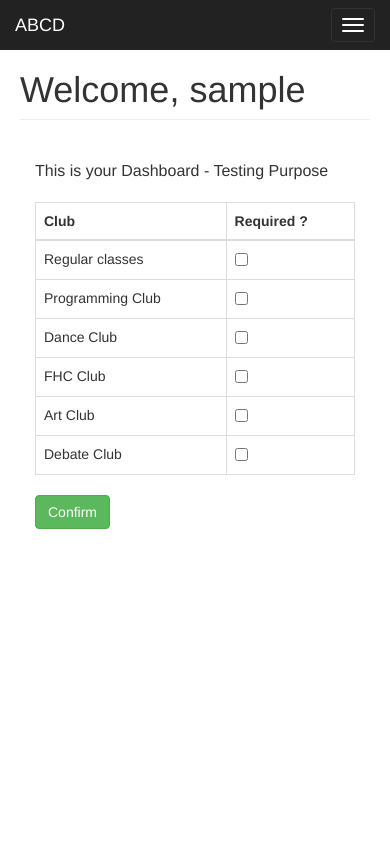
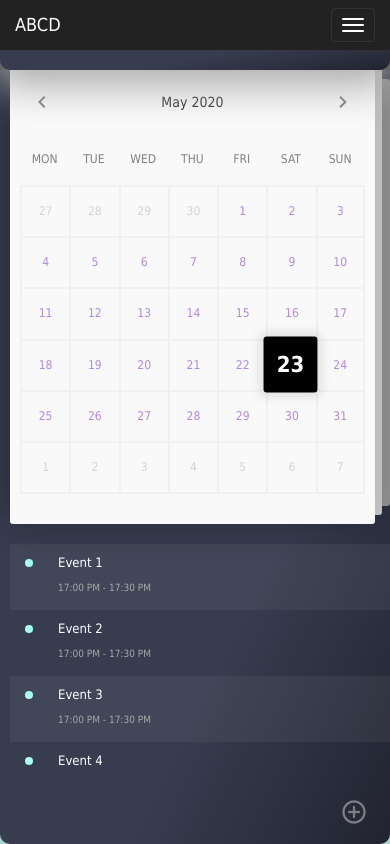
Before and after one commit to abakfja/WebAppProject, a Flask app: page /dashboard in a window 390 px wide. Run offline with Flask 2, Linux system fonts and the light colour scheme; the visitor is signed in with stand-in values (Sample User, id 1); data comes from the database, SQL or seed files in the repository; data that the repository does not hold is empty; some libraries are stand-ins or nearby versions.

Commit message:
updated dashboard.html

```diff
--- a/templates/dashboard.html
+++ b/templates/dashboard.html
@@ -1,20 +1,19 @@
-{% extends "bootstrap/base.html" %}
+{% extends "base.html" %}
 
-{% block title %}
-Dashboard
-{% endblock %}
+{% block title %}Calendar{% endblock title %}
 
 {% block styles %}
+
     {{super()}}
-<link rel="stylesheet" href="{{url_for('.static', filename='dashboard.css')}}">
-<!-- <link rel="stylesheet" type="text/css" href="{{ url_for('.static', filename='style.css') }}"> -->
+    <link rel="stylesheet" href="{{ url_for( '.static', filename = 'style.css') }}">
+    <link rel="stylesheet" href="{{ url_for( '.static', filename = 'dashboard.css') }}">
     <link href="https://fonts.googleapis.com/icon?family=Material+Icons" rel="stylesheet">
-<script src="//ajax.googleapis.com/ajax/libs/jquery/3.5.1/jquery.min.js"></script>
-    <!-- Latest compiled JavaScript -->
-    <script src="{{bootstrap_find_resource('js/bootstrap.min.js', cdn='bootstrap')}}"></script>
-{% endblock %}
+
+{% endblock styles %}
 
 {% block content %}
+
+
     <nav class="navbar navbar-inverse navbar-fixed-top">
         <div class="container-fluid">
             <div class="navbar-header">
@@ -40,90 +39,154 @@
         </div>
     </nav>
 
-<div class="container-fluid">
-    <div class="row">
-        <div class="col-sm-3 col-md-2 sidebar">
-            <ul class="nav nav-sidebar">
-                <li class="active"><a href="#">Overview <span class="sr-only">(current)</span></a></li>
-                <li><a href="#">Events</a></li>
-                <li><a href="#">Groups</a></li>
-                <li><a href="#">Official</a></li>
-            </ul>
-            <!--TODO Expand Groups to this navbar -->
-            <ul class="nav nav-sidebar">
-                <li><a href="">extra 1</a></li>
-                <li><a href="">extra 2</a></li>
-                <li><a href="">extra 3</a></li>
-                <li><a href="">extra 4</a></li>
-                <li><a href="">extra 5</a></li>
-            </ul>
+
+
+
+
+    <div class="container">
+        <div class="left-panel">
+            <div class="month card card-top">
+                <div class="month--heading">
+                    <i class="material-icons arrow-prev">keyboard_arrow_left</i>
+                    <span class="month--name">December 2015</span>
+                    <i class="material-icons arrow-next">keyboard_arrow_right</i>
                 </div>
-        <div class="col-sm-9 col-sm-offset-3 col-md-10 col-md-offset-2 main">
-            <h1 class="page-header">Welcome, {{ name }}</h1>
-               <div class="container block-center" id="tags">
-        <div class="welcome">
-            <h1></h1>
-            <h2 class="lead">This is your Dashboard - Testing Purpose</h2>
+                <div class="month--container">
+                    <div class="weekday">mon</div>
+                    <div class="weekday">tue</div>
+                    <div class="weekday">wed</div>
+                    <div class="weekday">thu</div>
+                    <div class="weekday">fri</div>
+                    <div class="weekday">sat</div>
+                    <div class="weekday">sun</div>
+
+                    <div class="day day__prev-month day__other-month"><span>29</span></div>
+                    <div class="day day__prev-month day__other-month"><span>29</span></div>
+                    <div class="day"><span>1</span></div>
+                    <div class="day"><span>2</span></div>
+                    <div class="day"><span>3</span></div>
+                    <div class="day"><span>4</span></div>
+                    <div class="day"><span>5</span></div>
+
+                    <div class="day"><span>6</span></div>
+                    <div class="day"><span>7</span></div>
+                    <div class="day"><span>8</span></div>
+                    <div class="day"><span>9</span></div>
+                    <div class="day"><span>10</span></div>
+                    <div class="day"><span>11</span></div>
+                    <div class="day"><span>12</span></div>
+
+                    <div class="day"><span>13</span></div>
+                    <div class="day"><span>14</span></div>
+                    <div class="day"><span>15</span></div>
+                    <div class="day"><span>16</span></div>
+                    <div class="day"><span>17</span></div>
+                    <div class="day"><span>18</span></div>
+                    <div class="day"><span>19</span></div>
+
+                    <div class="day"><span>20</span></div>
+                    <div class="day"><span>21</span></div>
+                    <div class="day day__selected day__has-item"><span>22</span></div>
+                    <div class="day"><span>23</span></div>
+                    <div class="day"><span>24</span></div>
+                    <div class="day"><span>25</span></div>
+                    <div class="day"><span>26</span></div>
+
+                    <div class="day"><span>27</span></div>
+                    <div class="day day__has-item"><span>28</span></div>
+                    <div class="day"><span>29</span></div>
+                    <div class="day"><span>30</span></div>
+                    <div class="day"><span>31</span></div>
+                    <div class="day day__next-month day__other-month"><span>1</span></div>
+                    <div class="day day__next-month day__other-month"><span>2</span></div>
+
+                    <div class="day day__next-month day__other-month"><span>3</span></div>
+                    <div class="day day__next-month day__other-month"><span>4</span></div>
+                    <div class="day day__next-month day__other-month"><span>5</span></div>
+                    <div class="day day__next-month day__other-month"><span>6</span></div>
+                    <div class="day day__next-month day__other-month"><span>7</span></div>
+                    <div class="day day__next-month day__other-month"><span>8</span></div>
+                    <div class="day day__next-month day__other-month"><span>9</span></div>
                 </div>
-        {% block flashes %}
-            {% with messages = get_flashed_messages(category_filter = ["error"]) %}
-                {% if messages %}
-                    <ul class="flashes center-block" style="width:80%">
-                    {% for message in messages %}
-                    <h2 align = "center" class="alert alert-danger mb-3" role = "alert">{{ message }}</h1>
-                    {% endfor %}
-                    </ul>
-                {% endif %}
-            {% endwith %}
+            </div>
+            <div class="card card-middle"></div>
+            <div class="card card-bottom"></div>
+        </div>
+        <div class="right-panel">
+            <div class="todo-heading">
+                <div class="todo-day-of-week">Tuesday</div>
+                <div class="todo-date">date</div>
+            </div>
+            <div class="todo-container scroll-content">
+                <div class="todo-item">
+                    <div class="todo-bullet">
+                        <span class="bullet"></span>
+                    </div>
+                    <div class="todo-details">
+                        <div contenteditable="true" spellcheck="false" class="todo-description">Event 1</div>
+                        <div class="todo-duration">
+                            <span contenteditable="true" spellcheck="false" class="todo-duration_from">17:00 PM</span>
+                            -
+                            <span contenteditable="true" spellcheck="false" class="todo-duration_to">17:30 PM</span></div>
+                        </div>
+                        <div class="todo-check">
+                            <i class="material-icons">done</i>
+                        </div>
+                    </div>
+                    <div class="todo-item">
+                        <div class="todo-bullet">
+                            <span class="bullet"></span>
+                        </div>
+                        <div class="todo-details">
+                            <div class="todo-description">Event 2</div>
+                            <div class="todo-duration">17:00 PM - 17:30 PM</div>
+                        </div>
+                        <div class="todo-check">
+                            <i class="material-icons">done</i>
+                        </div>
+                    </div>
+                    <div class="todo-item">
+                        <div class="todo-bullet">
+                            <span class="bullet"></span>
+                        </div>
+                        <div class="todo-details">
+                            <div class="todo-description">Event 3</div>
+                            <div class="todo-duration">17:00 PM - 17:30 PM</div>
+                        </div>
+                        <div class="todo-check">
+                            <i class="material-icons">done</i>
+                        </div>
+                    </div>
+                    <div class="todo-item">
+                        <div class="todo-bullet">
+                            <span class="bullet"></span>
+                        </div>
+                        <div class="todo-details">
+                            <div class="todo-description">Event 4</div>
+                            <div class="todo-duration">17:00 PM - 17:30 PM</div>
+                        </div>
+                        <div class="todo-check">
+                            <i class="material-icons">done</i>
+                        </div>
+                    </div>
 
-            {% with messages = get_flashed_messages(category_filter = ["success"]) %}
-                {% if messages %}
-                    <ul class="flashes center-block" style="width:80%">
-                    {% for message in messages %}
-                    <h2 align = "center" class="alert alert-success mb-3" role = "alert">{{ message }}</h1>
-                    {% endfor %}
-                    </ul>
-                {% endif %}
-            {% endwith %}
-        {% endblock flashes %}
-        <table class="table table-bordered">
-
-            <thead>
-                <tr>
-                    <th>Club</th>
-                    <th>Required ?</th>
-                </tr>
-            </thead>
-            <tbody>
-                <tr>
-                    <td>Regular classes</td>
-                    <td><input type="checkbox" id="1" name="reg" value="regular"></td>
-                </tr>
-                <tr>
-                    <td>Programming Club</td>
-                    <td><input type="checkbox" id="2" name="prog" value="programming"></td>
-                </tr>
-                <tr>
-                    <td>Dance Club</td>
-                    <td><input type="checkbox" id="3" name="dance" value="dance"></td>
-                </tr>
-                <tr>
-                    <td>FHC Club</td>
-                    <td><input type="checkbox" id="4" name="fhc" value="fhc"></td>
-                </tr>
-                <tr>
-                    <td>Art Club</td>
-                    <td><input type="checkbox" id="5" name="art" value="art"></td>
-                </tr>
-                <tr>
-                    <td>Debate Club</td>
-                    <td><input type="checkbox" id="6" name="deb" value="debate"></td>
-                </tr>
-            </tbody>
-        </table>
-        <button type="button" class="btn btn-success" id="done">Confirm</button>
+                </div>
+                <div class="todo-footer">
+                    <i class="material-icons">add_circle_outline</i>
                 </div>
             </div>
         </div>
     </div>
-{% endblock %}
+
+    <script src="{{ url_for('.static', filename='jquery-3.2.1.min.js') }}"></script>
+    <script src="{{ url_for('.static', filename='moment.min.js') }}"></script>
+    <script src="{{ url_for('.static', filename='EventBus.js') }}"></script>
+    <script src="{{ url_for('.static', filename='Utils.js') }}"></script>
+    <script src="{{ url_for('.static', filename='CalendarGenerator.js') }}"></script>
+    <script src="{{ url_for('.static', filename='CalendarPage.js') }}"></script>
+    <script>
+        let content = $(".todo-container")[0];
+        const cal = new CalendarPage();
+    </script>
+
+{% endblock content %}
```
Lines whose indentation alone changed are shown as unchanged.
